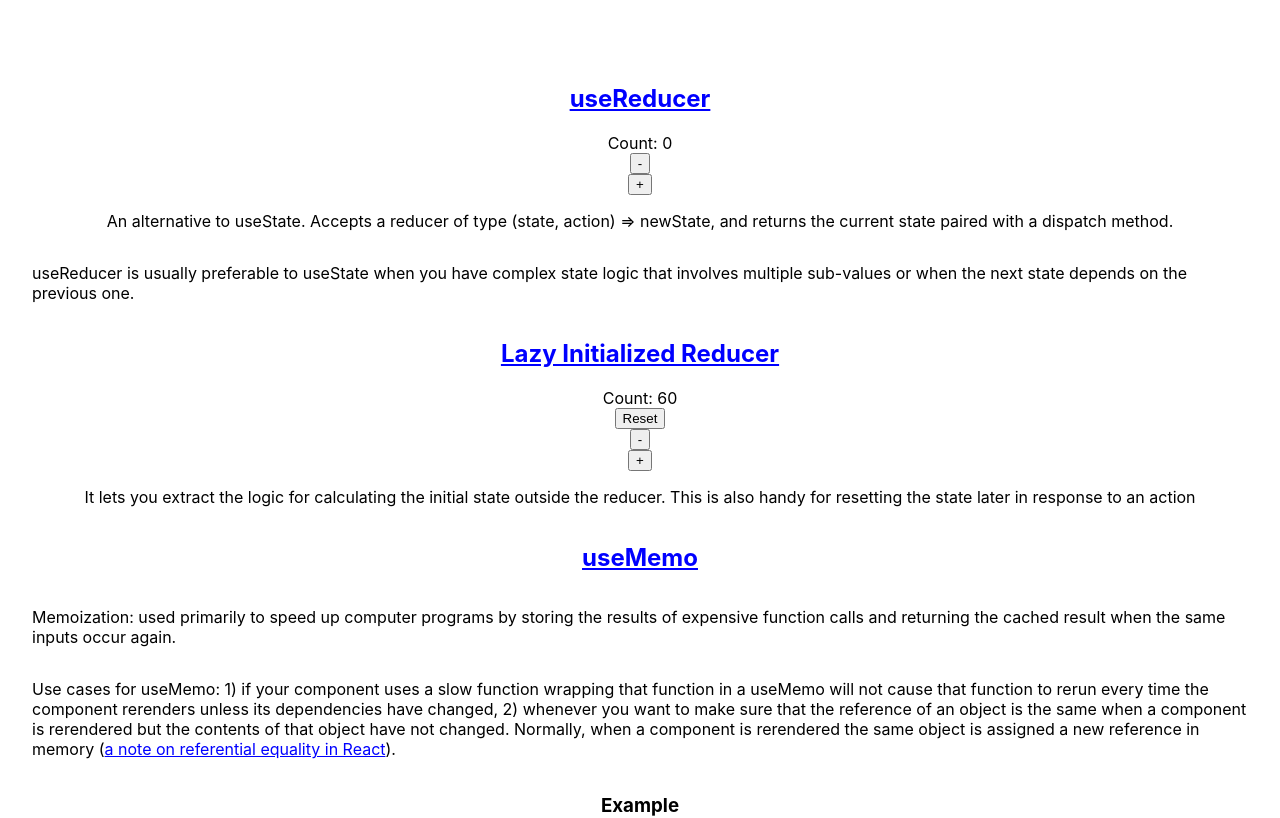
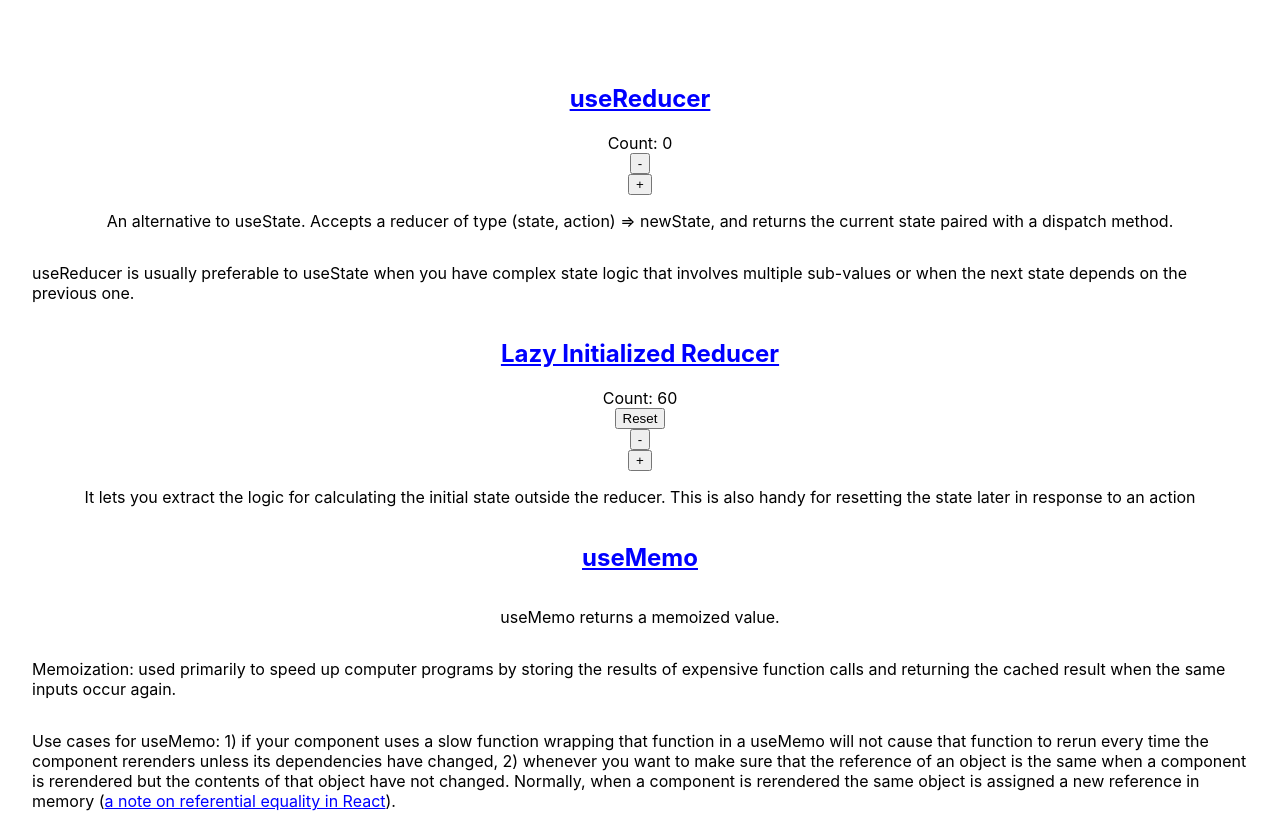
Before and after one commit to alexmkio/hooks-practice, a Next.js app: page / in a window 1280 px wide. Shown: the top 818 px of the page. Built offline with nearby package versions, Linux system fonts and the light colour scheme.

Commit message:
Add additional information about useMemo

```diff
--- a/components/Memo/Memo.js
+++ b/components/Memo/Memo.js
@@ -31,6 +31,7 @@ export default function MemoComponent() {
           useMemo
         </a>
       </h2>
+      <p>useMemo returns a memoized value.</p>
       <p>
         Memoization: used primarily to speed up computer programs by storing the
         results of expensive function calls and returning the cached result when
```
